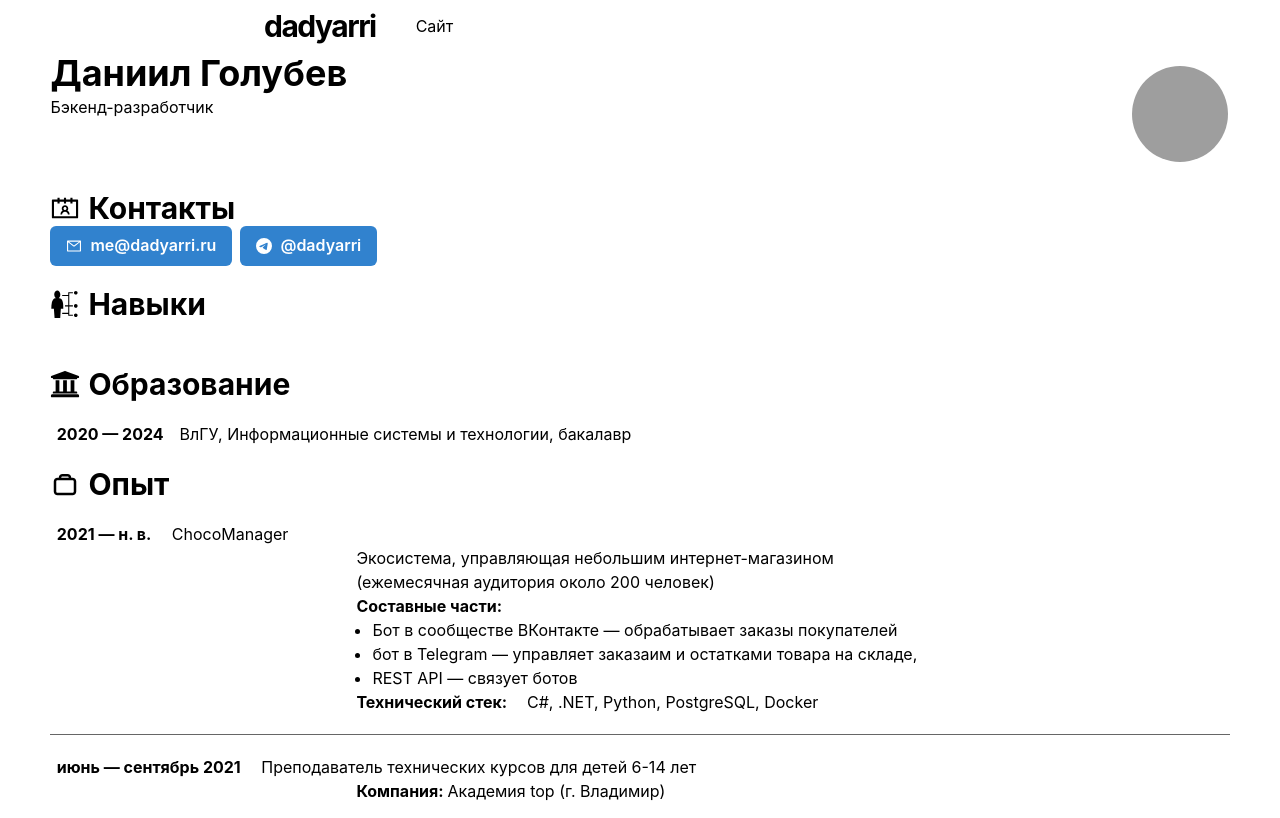
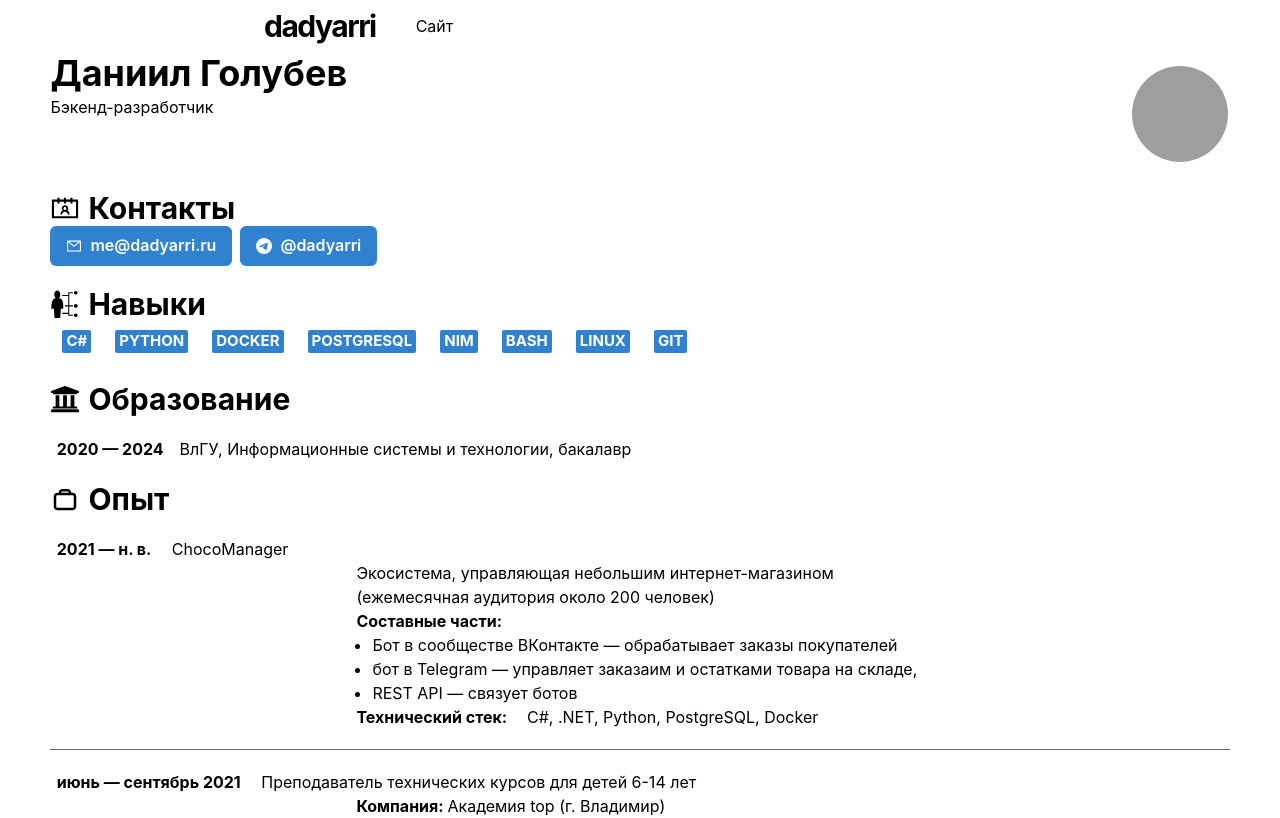
Before and after one commit to dadyarri/cv, a Next.js app: page / in a window 1280 px wide. Shown: the top 818 px of the page. Built offline with nearby package versions, Linux system fonts and the light colour scheme; grey boxes are pictures that could not be loaded.

Commit message:
add tooltips for skills

```diff
--- a/components/resume.tsx
+++ b/components/resume.tsx
@@ -73,17 +73,14 @@ const Resume = () => {
           </Heading>
         </HStack>
         <Box flex={1} justifyContent={"space-between"} alignItems={"center"}>
-          <SkillBadge>C#</SkillBadge>
-          <SkillBadge>ASP.NET</SkillBadge>
-          <SkillBadge>EF Core</SkillBadge>
-          <SkillBadge>Python</SkillBadge>
-          <SkillBadge>FastAPI</SkillBadge>
-          <SkillBadge>Docker</SkillBadge>
-          <SkillBadge>PostgreSQL</SkillBadge>
-          <SkillBadge>Nim</SkillBadge>
-          <SkillBadge>Bash</SkillBadge>
-          <SkillBadge>Linux</SkillBadge>
-          <SkillBadge>Git</SkillBadge>
+          <SkillBadge technology={"C#"} tooltip={"В т. ч. EF Core, ASP.NET. Опыт: полгода"}/>
+          <SkillBadge technology={"Python"} tooltip={"В т. ч. FastAPI"}/>
+          <SkillBadge technology={"Docker"} tooltip={"В т. ч. Docker compose. Опыт: два года"}/>
+          <SkillBadge technology={"PostgreSQL"} tooltip={"В т. ч. PL/pgSQL. Опыт: три года"}/>
+          <SkillBadge technology={"Nim"} tooltip={"Опыт: полгода"}/>
+          <SkillBadge technology={"Bash"} tooltip={"Опыт: два года"}/>
+          <SkillBadge technology={"Linux"} tooltip={"Fedora Linux, Arch Linux, Ubuntu и прочие. Сейчас основной — Fedora. Опыт: шесть лет. Есть опыт деплоя на Linux-серверы"}/>
+          <SkillBadge technology={"Git"} tooltip={"Опыт: пять лет"}/>
         </Box>
       </Box>
       <Box my={5}>
```
